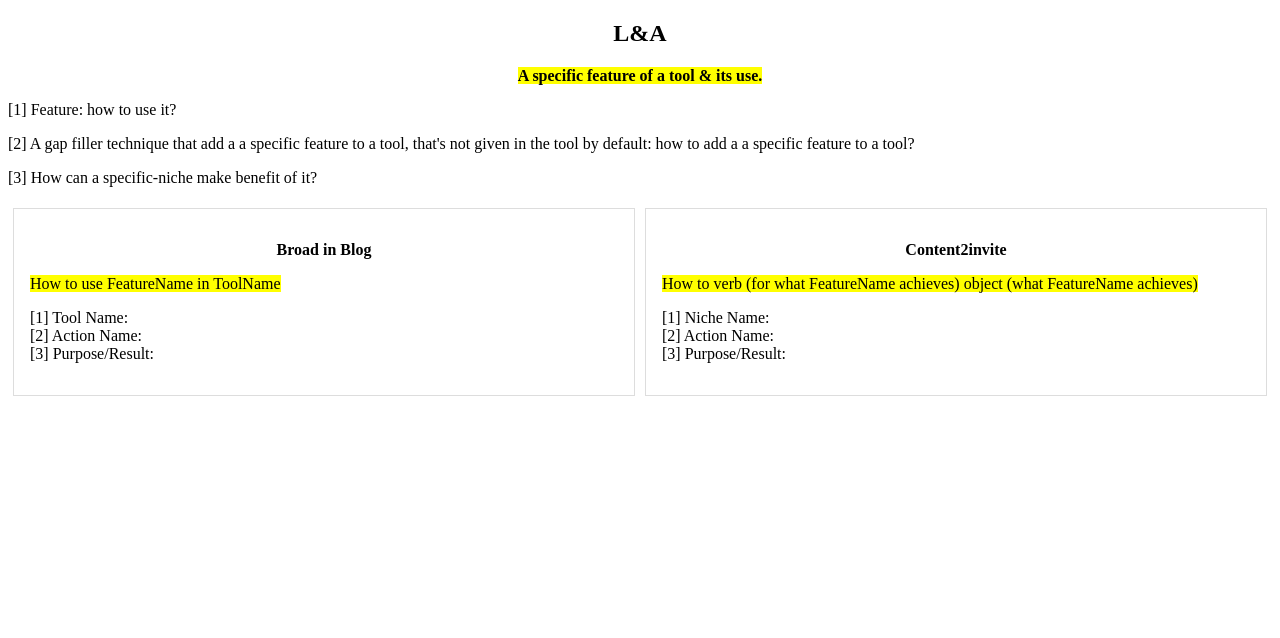
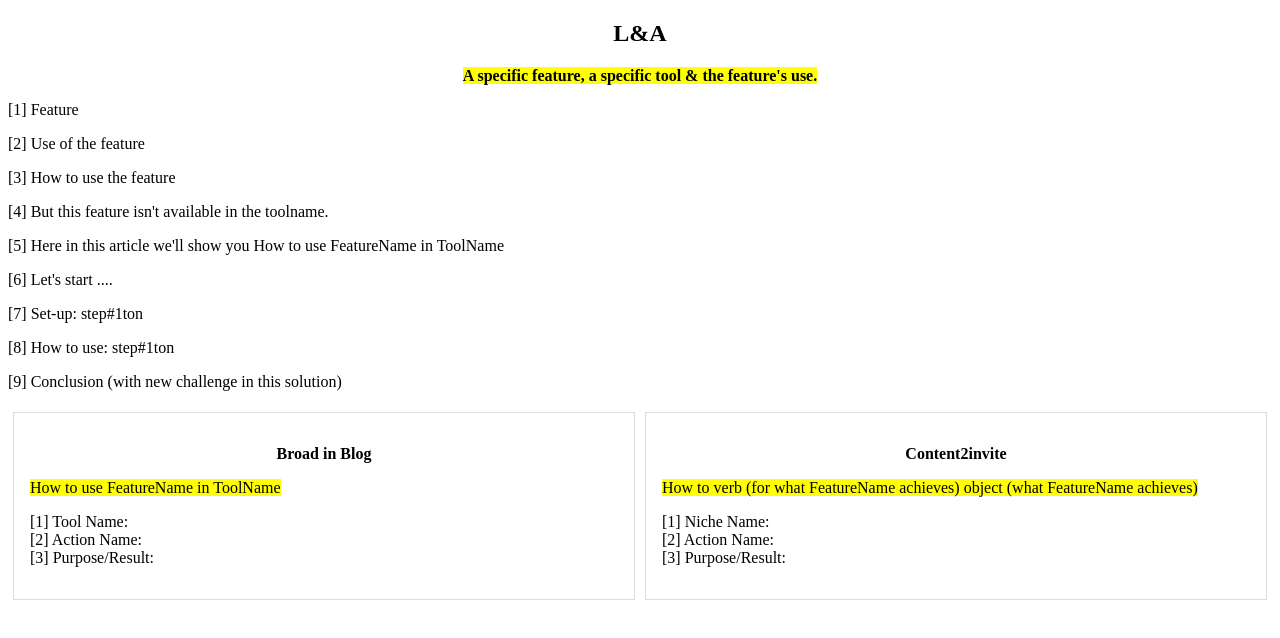
Before and after one commit to shiprahq/123, a plain HTML site: page lna.html in a window 1280 px wide. Drawn offline with Linux system fonts and the light colour scheme.

Commit message:
Update lna.html

```diff
--- a/lna.html
+++ b/lna.html
@@ -55,10 +55,16 @@ tr:nth-child(even) {
 <body>
 
 <h2 style="text-align: center;">L&A</h2>
-<p style="text-align: center;"><span style="background-color: #ffff00;"><strong>A specific feature of a tool &amp; its use.</strong></span></p>
-<p>[1] Feature: how to use it?</p>
-<p>[2] A gap filler technique that add a a specific feature to a tool, that's not given in the tool by default: how to add a a specific feature to a tool?</p>
-<p>[3] How can a specific-niche make benefit of it?</p>
+<p style="text-align: center;"><span style="background-color: #ffff00;"><strong>A specific feature, a specific tool &amp; the feature's use.</strong></span></p>
+<p>[1] Feature</p>
+<p>[2] Use of the feature</p>
+<p>[3] How to use the feature</p>
+<p>[4] But this feature isn't available in the toolname.</p>
+<p>[5] Here in this article we'll show you How to use FeatureName in ToolName</p>
+<p>[6] Let's start ....</p>
+<p>[7] Set-up: step#1ton</p>
+<p>[8] How to use: step#1ton</p>
+<p>[9] Conclusion (with new challenge in this solution)</p>
 <div class="row">
   <div class="column">
     <table>
```
